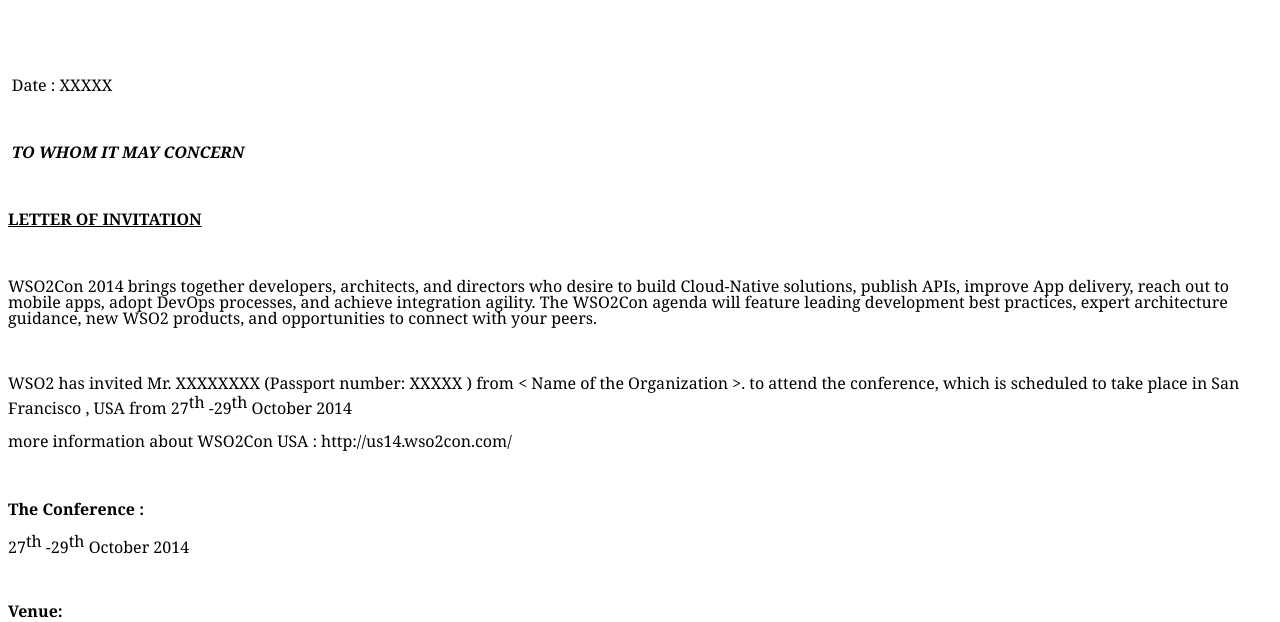
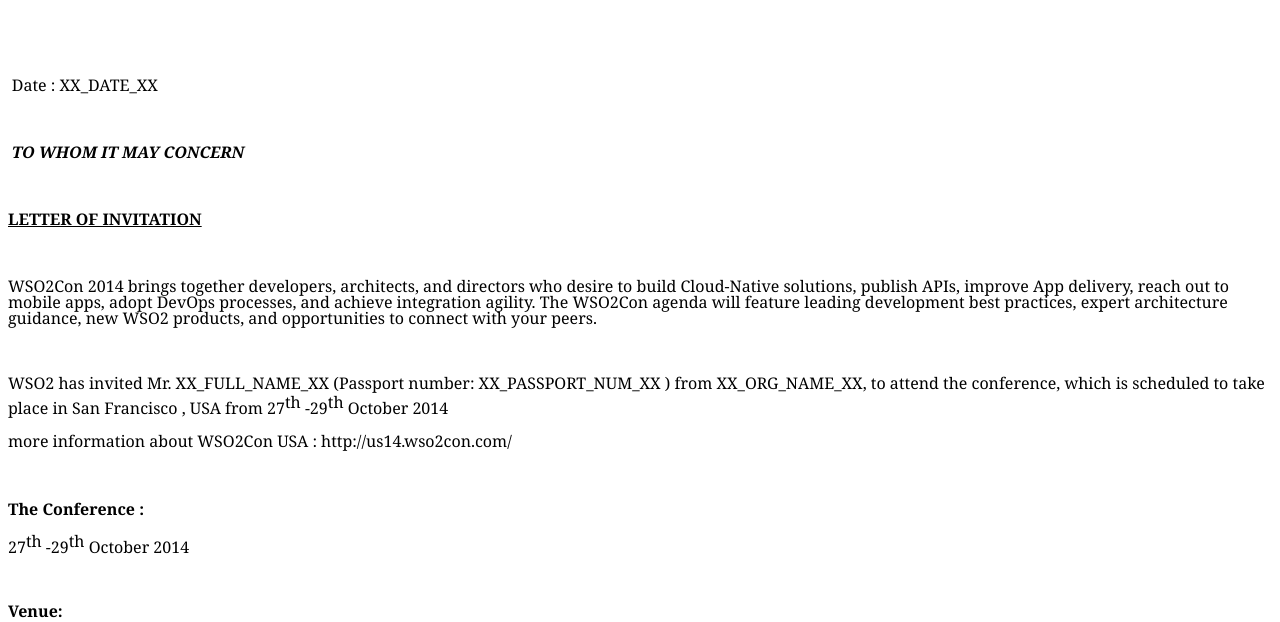
Before and after one commit to kaviththiranga/ConSite, a PHP site: page /tcpdf/templates/letter.html in a window 1280 px wide. Shown: the top 622 px of the page. Run offline with PHP 8.4, Linux system fonts and the light colour scheme.

Commit message:
basic visa letter generation working.

```diff
--- a/templates/letter.html
+++ b/templates/letter.html
@@ -5,7 +5,7 @@
 </p>
 <p align="justify" style="margin-left: 0.04in; margin-right: 0.04in; margin-bottom: 0in; line-height: 110%">
 <font face="Cambria, serif"><font size="3" style="font-size: 12pt"><br><br>Date
-: XXXXX </font></font>
+: XX_DATE_XX </font></font>
 </p>
 <p align="justify" style="margin-left: 0.04in; margin-right: 0.04in; margin-bottom: 0in; line-height: 110%">
 <br>
@@ -33,8 +33,8 @@ products, and opportunities to connect with your peers.</font></font></p>
 <p style="margin-bottom: 0in; line-height: 100%"><br>
 </p>
 <p style="margin-bottom: 0.14in; line-height: 115%"><font face="Cambria, serif"><font size="3" style="font-size: 12pt">WSO2
-has invited Mr. XXXXXXXX   (Passport number: XXXXX )  from  </font></font><font face="Cambria, serif"><font size="3" style="font-size: 12pt">&lt;
-Name of the Organization &gt;.</font></font><font face="Cambria, serif"><font size="3" style="font-size: 12pt">
+has invited Mr. XX_FULL_NAME_XX   (Passport number: XX_PASSPORT_NUM_XX )  from  </font></font><font face="Cambria, serif"><font size="3" style="font-size: 12pt">
+XX_ORG_NAME_XX,</font></font><font face="Cambria, serif"><font size="3" style="font-size: 12pt">
 to attend the conference, which is scheduled to take place in San
 Francisco , USA from 27</font></font><sup><font face="Cambria, serif"><font size="3" style="font-size: 12pt">th</font></font></sup><font face="Cambria, serif"><font size="3" style="font-size: 12pt">
 -29</font></font><sup><font face="Cambria, serif"><font size="3" style="font-size: 12pt">th</font></font></sup><font face="Cambria, serif"><font size="3" style="font-size: 12pt">
```
Also changed, not shown: actions/visa_generator.php (+9 -4 lines).
